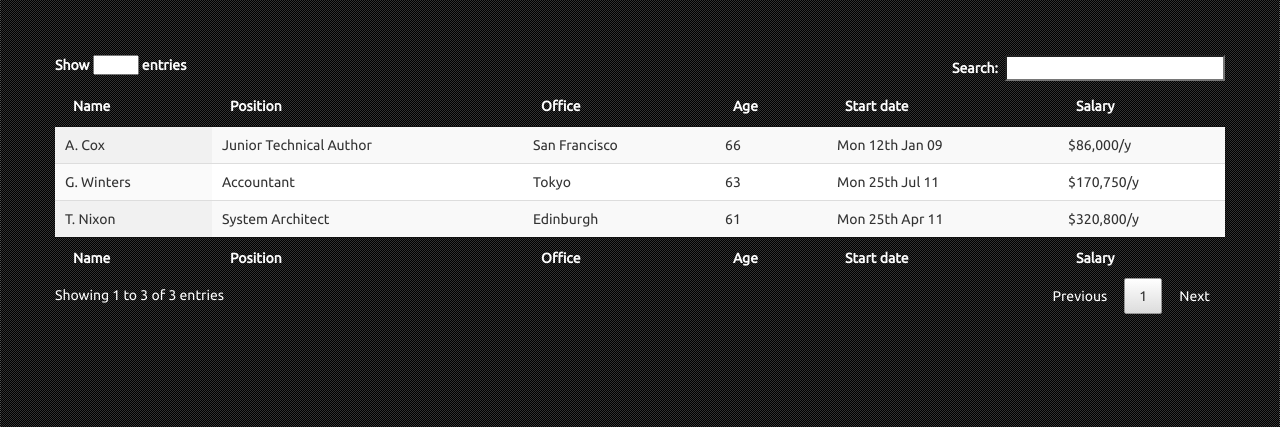
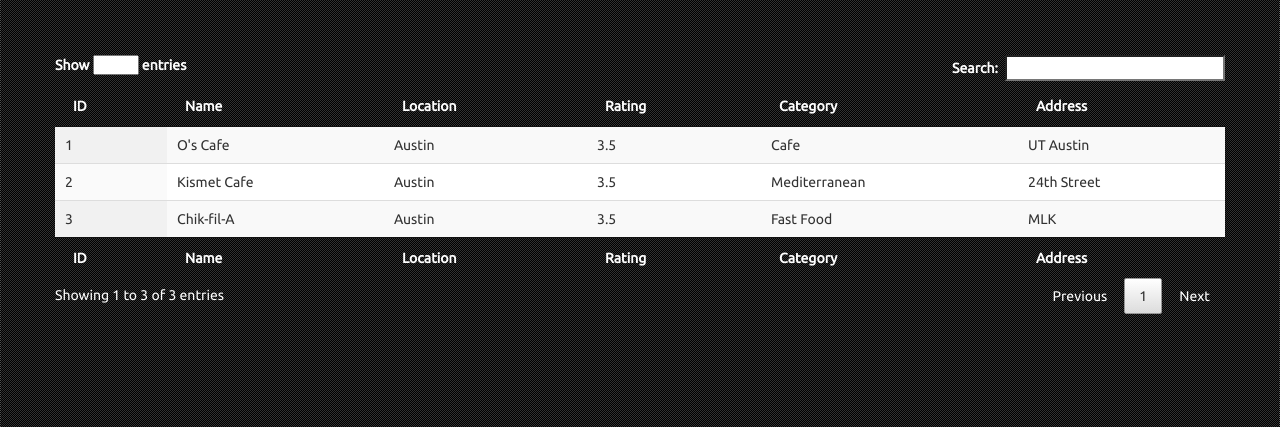
Before and after one commit to derek-truong/cs373-idb, a plain HTML site: page templates/restaurants.html in a window 1280 px wide. Shown: the part 153-580 px from the top of the page. Drawn offline with nearby package versions, Linux system fonts and the light colour scheme.

Commit message:
added static data to all model pages

```diff
--- a/templates/restaurants.html
+++ b/templates/restaurants.html
@@ -174,53 +174,51 @@ consectetur tellus nec, porttitor nulla.
 			<table id="example" class="display" cellspacing="0" width="100%">
 				<thead>
 		            <tr>
+		                <th>ID</th>
 		                <th>Name</th>
-		                <th>Position</th>
-		                <th>Office</th>
-		                <th>Age</th>
-		                <th>Start date</th>
-		                <th>Salary</th>
+		                <th>Location</th>
+		                <th>Rating</th>
+		                <th>Category</th>
+		                <th>Address</th>
 		            </tr>
 		        </thead>
 		        <tfoot>
 		            <tr>
+		                <th>ID</th>
 		                <th>Name</th>
-		                <th>Position</th>
-		                <th>Office</th>
-		                <th>Age</th>
-		                <th>Start date</th>
-		                <th>Salary</th>
+		                <th>Location</th>
+		                <th>Rating</th>
+		                <th>Category</th>
+		                <th>Address</th>
 		            </tr>
 		        </tfoot>
 		        <tbody>
 		            <tr>
-		                <td data-search="Tiger Nixon">T. Nixon</td>
-		                <td>System Architect</td>
-		                <td>Edinburgh</td>
-		                <td>61</td>
-		                <td data-order="1303686000">Mon 25th Apr 11</td>
-		                <td data-order="320800">$320,800/y</td>
+		                <td data-search="1">1</td>
+		                <td>O's Cafe</td>
+		                <td>Austin</td>
+		                <td>3.5</td>
+						<td>Cafe</td>
+		                <td>UT Austin</td>
 		            </tr>
 		            <tr>
-		                <td data-search="Garrett Winters">G. Winters</td>
-		                <td>Accountant</td>
-		                <td>Tokyo</td>
-		                <td>63</td>
-		                <td data-order="1311548400">Mon 25th Jul 11</td>
-		                <td data-order="170750">$170,750/y</td>
+		                <td data-search="2">2</td>
+		                <td>Kismet Cafe</td>
+		                <td>Austin</td>
+		                <td>3.5</td>
+						<td>Mediterranean</td>
+		                <td>24th Street</td>
 		            </tr>
 		            <tr>
-		                <td data-search="Ashton Cox">A. Cox</td>
-		                <td>Junior Technical Author</td>
-		                <td>San Francisco</td>
-		                <td>66</td>
-		                <td data-order="1231718400">Mon 12th Jan 09</td>
-		                <td data-order="86000">$86,000/y</td>
+		                <td data-search="3">3</td>
+		                <td>Chik-fil-A</td>
+		                <td>Austin</td>
+		                <td>3.5</td>
+						<td>Fast Food</td>
+		                <td>MLK</td>
 		            </tr>
 		        </tbody>
 		    </table>
-
-
 </div>
 </div>
 </section>
```
Also changed, not shown: static/about.html (+5 -9 lines), static/blue.html (+2 -2 lines), static/index.html (+1 -1 lines), templates/attractions.html (+27 -27 lines).
